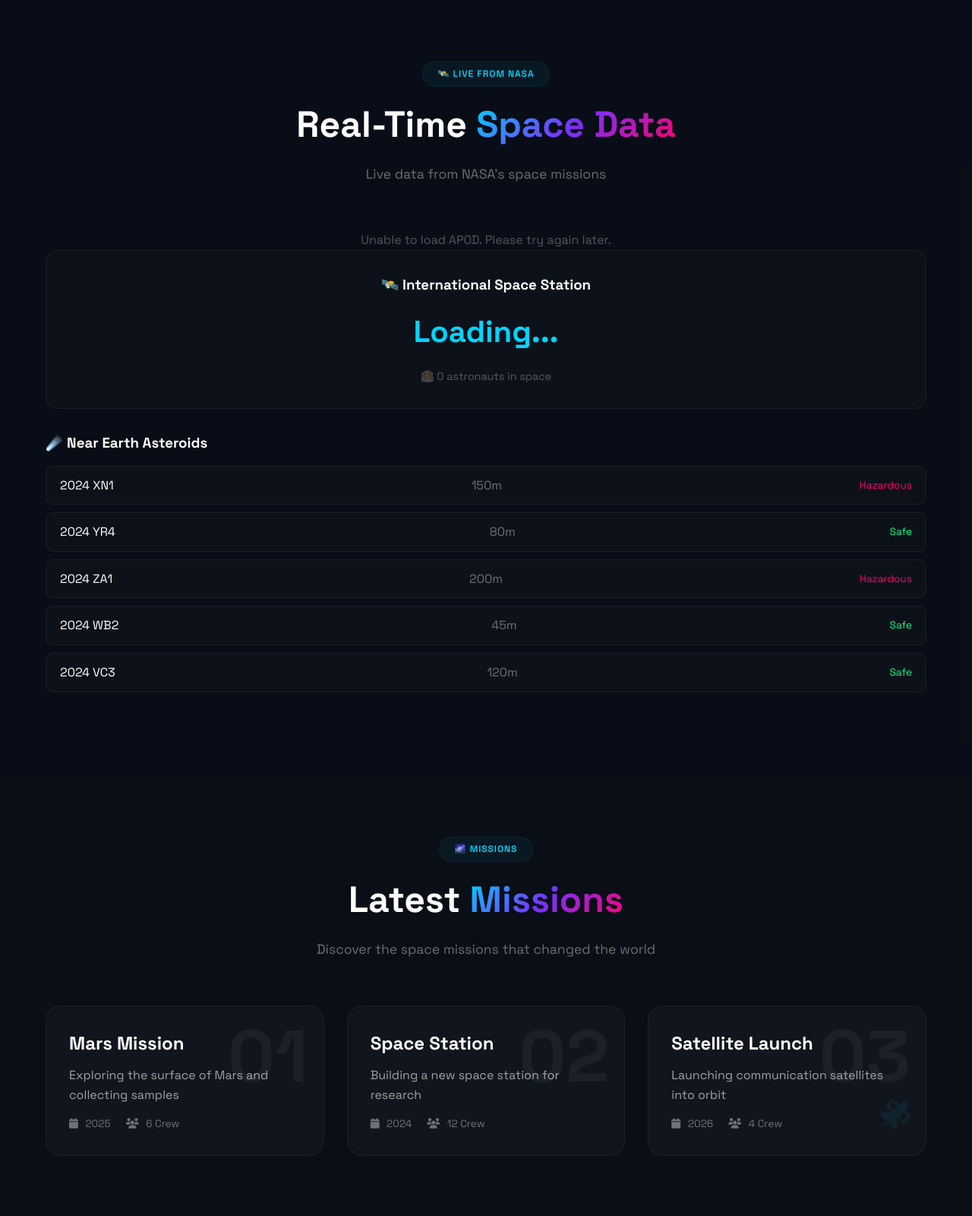
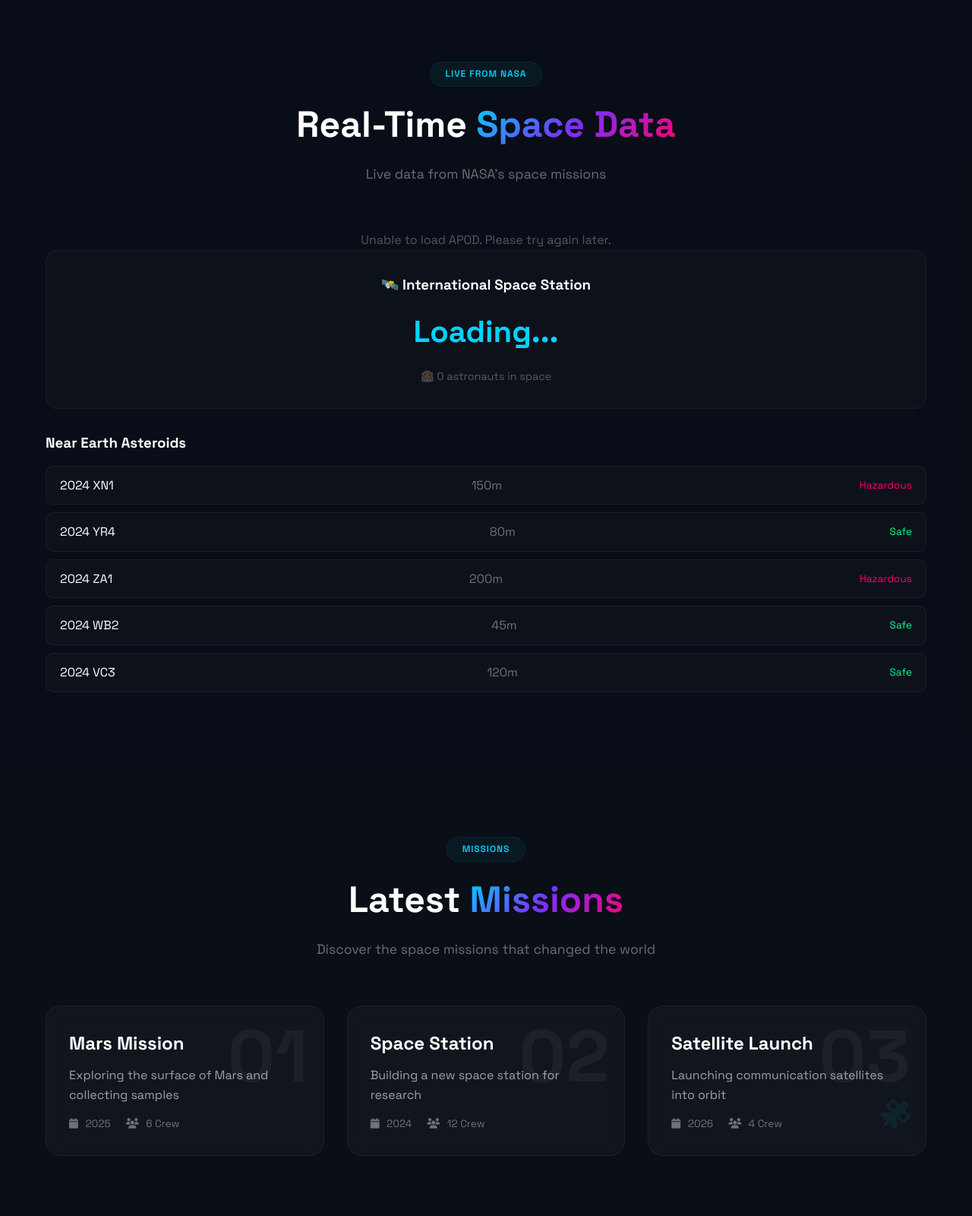
Before and after one commit to MohammedElshora2005/nova-space, a Flask app: page / in a window 1280 px wide; the page is wider, and only the part inside the window is pictured. Shown: the part 799-2399 px from the top of that part at 76% size. Run offline with Flask 3, Linux system fonts and the light colour scheme; data comes from the database, SQL or seed files in the repository; data that the repository does not hold is empty.

Commit message:
Update index.html

```diff
--- a/templates/index.html
+++ b/templates/index.html
@@ -1047,7 +1047,7 @@
     <section id="nasa-data" class="nasa-data">
       <div class="container">
         <div class="section-header">
-          <span class="section-tag">🛰️ Live from NASA</span>
+          <span class="section-tag">Live from NASA</span>
           <h2>Real-Time <span class="gradient-text">Space Data</span></h2>
           <p>Live data from NASA's space missions</p>
         </div>
@@ -1101,7 +1101,7 @@
         <!-- Asteroids -->
         {% if asteroids %}
         <div style="margin-bottom: 30px">
-          <h3 style="margin-bottom: 15px">☄️ Near Earth Asteroids</h3>
+          <h3 style="margin-bottom: 15px">Near Earth Asteroids</h3>
           {% for ast in asteroids %}
           <div class="asteroid-item">
             <span>{{ ast.name }}</span>
@@ -1170,7 +1170,7 @@
     <section id="missions" class="missions">
       <div class="container">
         <div class="section-header">
-          <span class="section-tag">🌌 Missions</span>
+          <span class="section-tag">Missions</span>
           <h2>Latest <span class="gradient-text">Missions</span></h2>
           <p>Discover the space missions that changed the world</p>
         </div>
```
